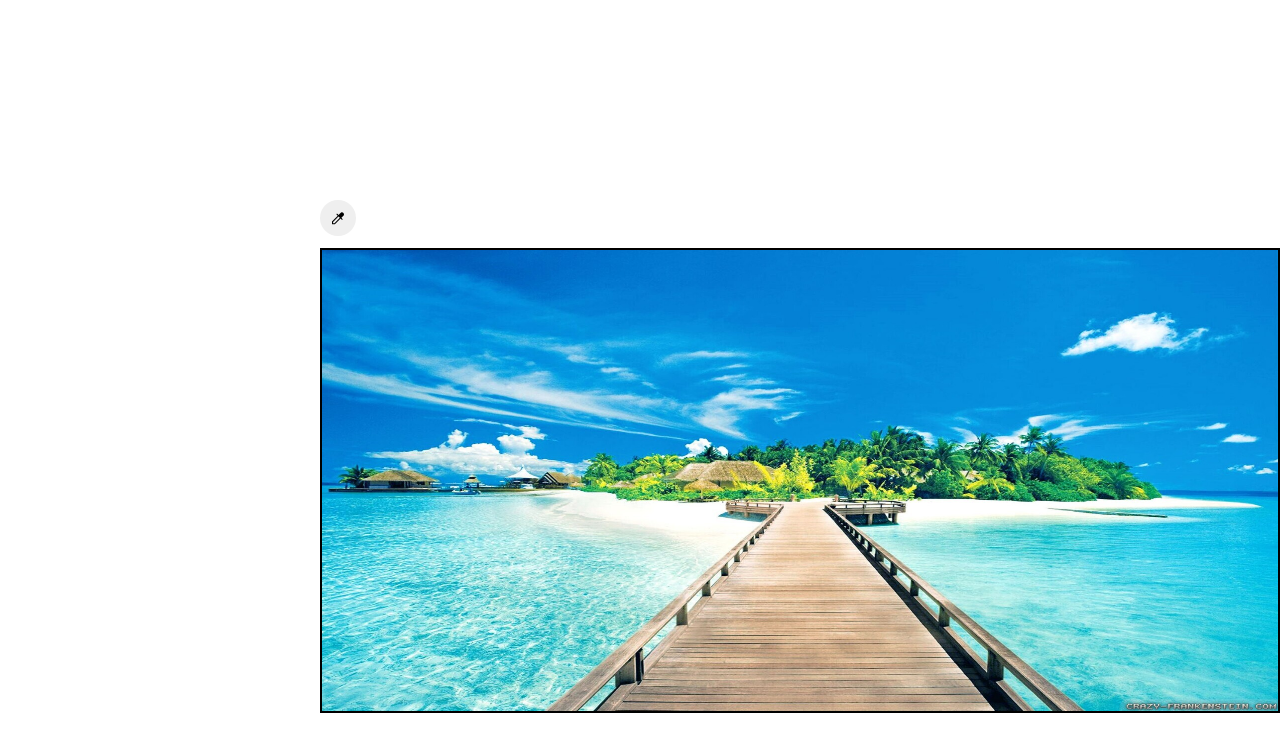
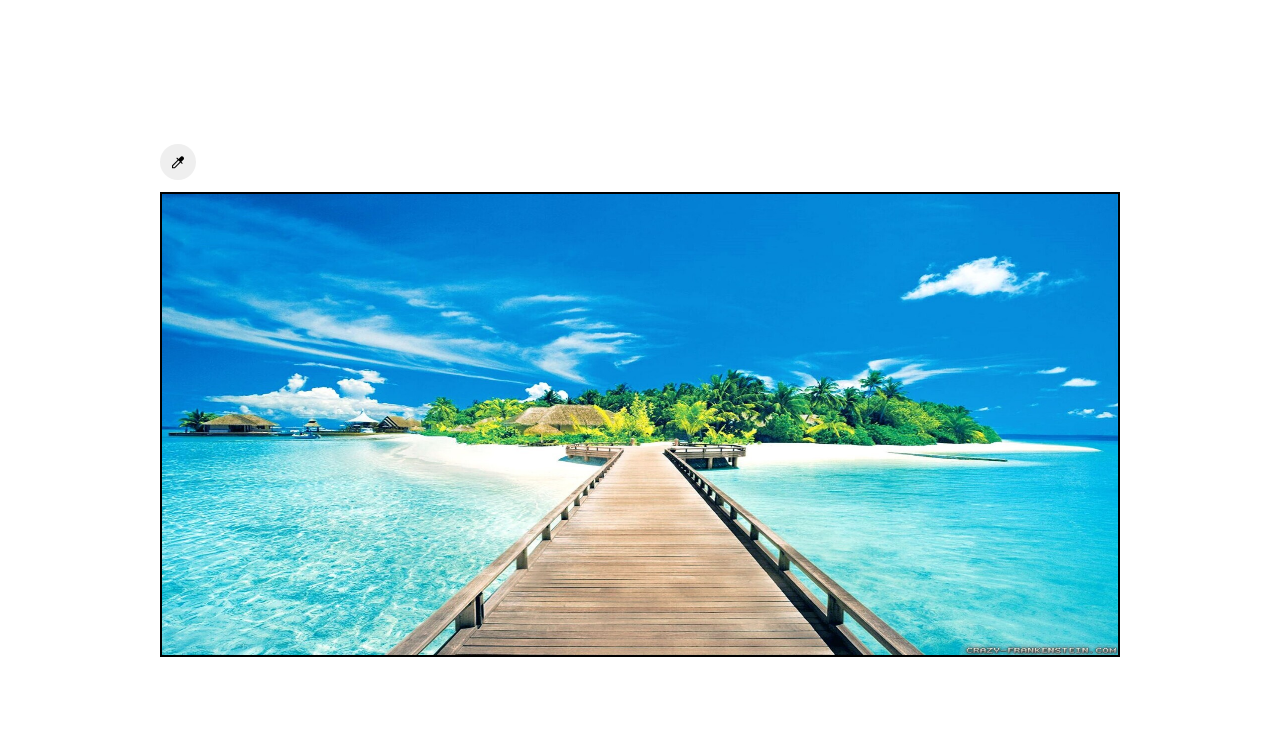
Before and after one commit to corocoto/color-dropper, a React app: page / in a window 1280 px wide. Shown: the top 752 px of the page. Built offline with nearby package versions, Linux system fonts and the light colour scheme.

Commit message:
Updates markup

```diff
--- a/src/components/App/App.module.css
+++ b/src/components/App/App.module.css
@@ -2,10 +2,12 @@
     display: flex;
     flex-direction: column;
     gap: 12px;
-    width: 50vw;
-    height: 50vh;
     position: relative;
     text-align: center;
+    align-items: center;
+    justify-content: center;
+    width: 960px;
+    height: 100%;
 }
 
 .header {
@@ -14,6 +16,7 @@
     display: flex;
     align-items: center;
     gap: 12px;
+    width: 100%;
 }
 
 .canvas {
```
